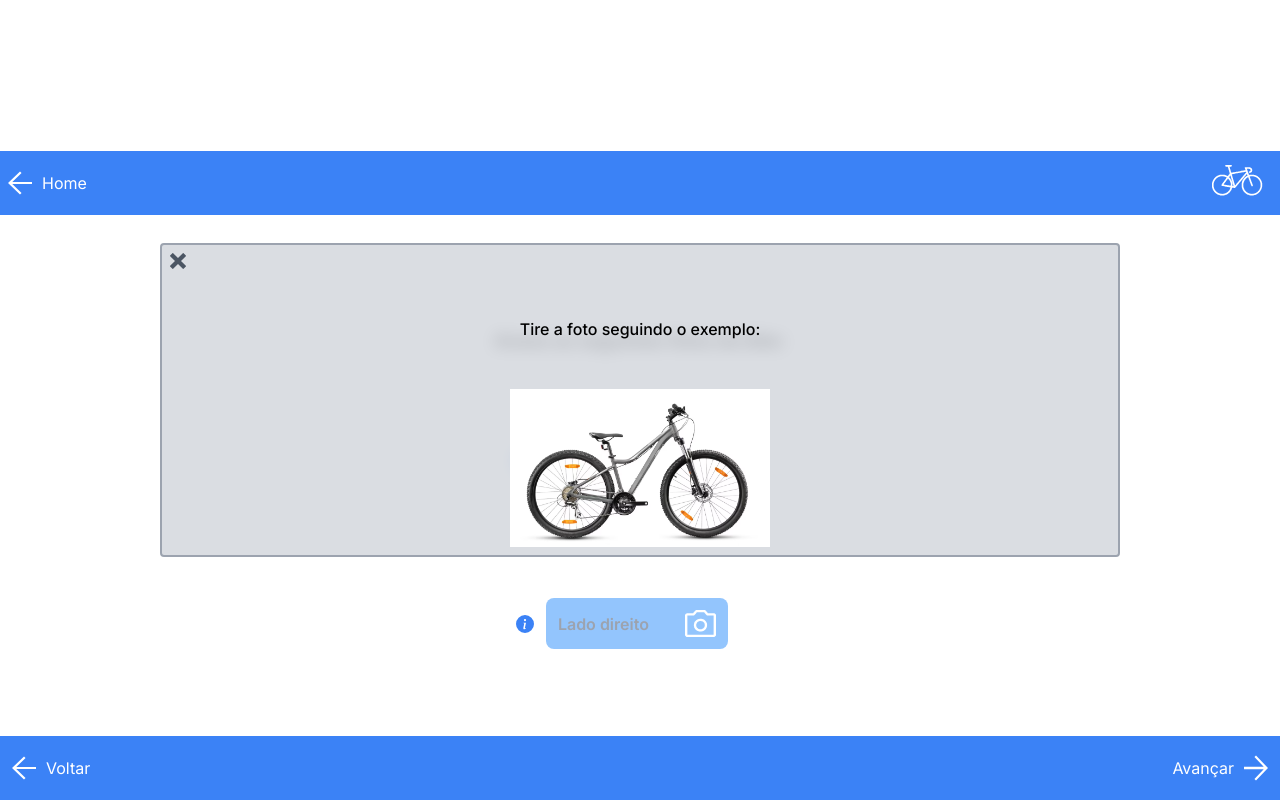
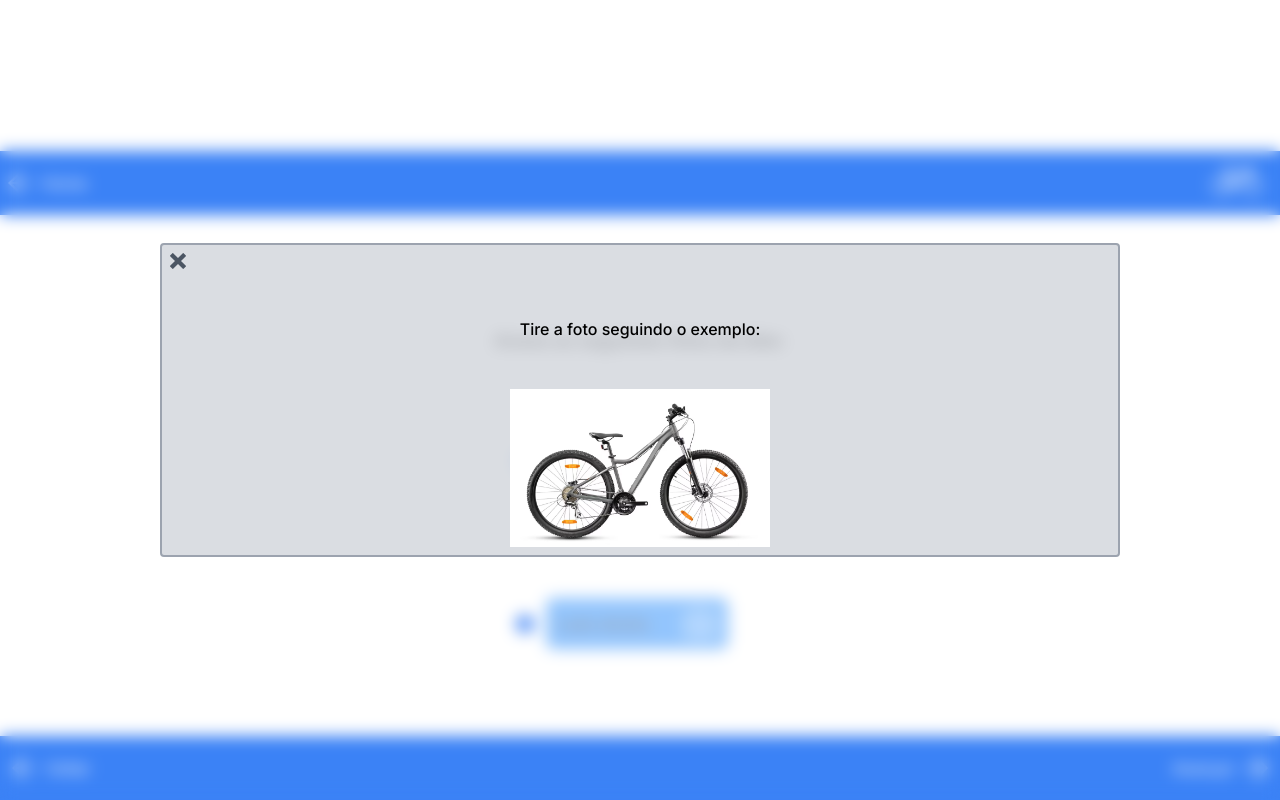
Before and after one commit to vgont/brainstormers-porto-bike, a Next.js app: page /fotos in a window 1280 px wide. Both pictures are taken after a click on the button 524 px from the left and 460 px from the top of the page. Built offline with nearby package versions, Linux system fonts and the light colour scheme.

Commit message:
feature (click outside of modal close it) added

```diff
--- a/src/app/components/Modal.tsx
+++ b/src/app/components/Modal.tsx
@@ -1,5 +1,6 @@
 import Image from "next/image";
 import { ImCross } from "react-icons/im";
+
 import SubTitle from "./SubTitle";
 
 interface IModal {
@@ -13,9 +14,20 @@ const Modal: React.FC<IModal> = ({
   setIsModalOpen,
   pathImageExample,
 }) => {
+  const stopPropagation = (e: React.MouseEvent) => {
+    e.stopPropagation(); // Prevent click event from propagating to the parent div
+  };
+
   if (isModalOpen)
     return (
-      <div className="fixed inset-0 flex flex-col items-center justify-center w-3/4 h-fit gap-12 p-2 m-auto bg-gray-300 rounded text-white border-solid border-2 border-gray-400 bg-opacity-80 backdrop-blur">
+      <div
+        className="bg-opacity-80 inset-0 backdrop-blur fixed w-screen h-screen z-50"
+        onClick={() => setIsModalOpen(false)}
+      >
+        <div
+          className="fixed inset-0 flex flex-col items-center justify-center w-3/4 h-fit gap-12 p-2 m-auto bg-gray-300 rounded text-white border-solid border-2 border-gray-400 bg-opacity-80 backdrop-blur"
+          onClick={stopPropagation}
+        >
           <button
             className="text-gray-600 font-extrabold justify-self-start self-start"
             onClick={() => setIsModalOpen(false)}
@@ -30,6 +42,7 @@ const Modal: React.FC<IModal> = ({
             height={260}
           />
         </div>
+      </div>
     );
   return null;
 };
```
Lines whose indentation alone changed are shown as unchanged.
